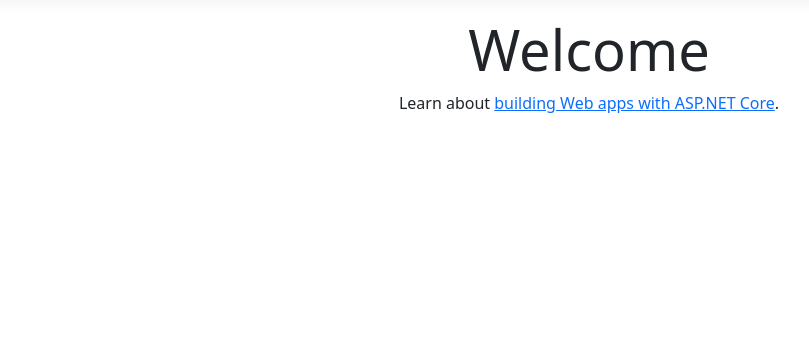
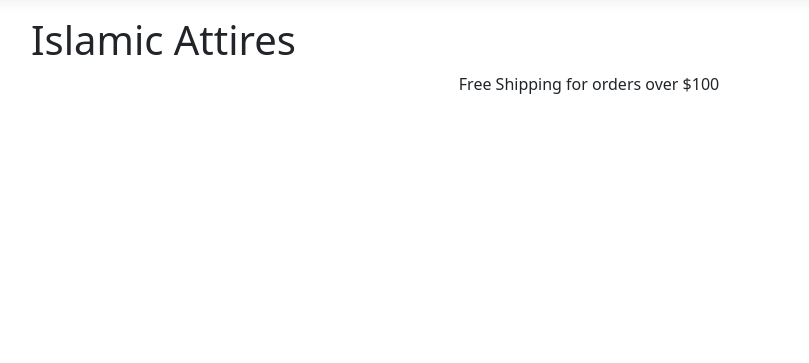
Before and after one commit to mshxrry/Islamic-clothing-website, an ASP.NET Core app: page / in a window 1280 px wide. Shown: the part 57-420 px from the top of the page, without its empty margins (51-860 px from the left). Run offline with ASP.NET Core 8, Linux system fonts and the light colour scheme; style sheets or scripts are compiled from the project's sources.

Commit message:
updated layout page and added heading

```diff
--- a/Islamic clothing website/Views/Home/Index.cshtml
+++ b/Islamic clothing website/Views/Home/Index.cshtml
@@ -3,6 +3,11 @@
 }
 
 <div class="text-center">
-    <h1 class="display-4">Welcome</h1>
-    <p>Learn about <a href="https://docs.microsoft.com/aspnet/core">building Web apps with ASP.NET Core</a>.</p>
+    <h1 style="text-align:left;">Islamic Attires</h1>
+
+    <p>Free Shipping for orders over $100</p>
+
+
+
+
 </div>
```
